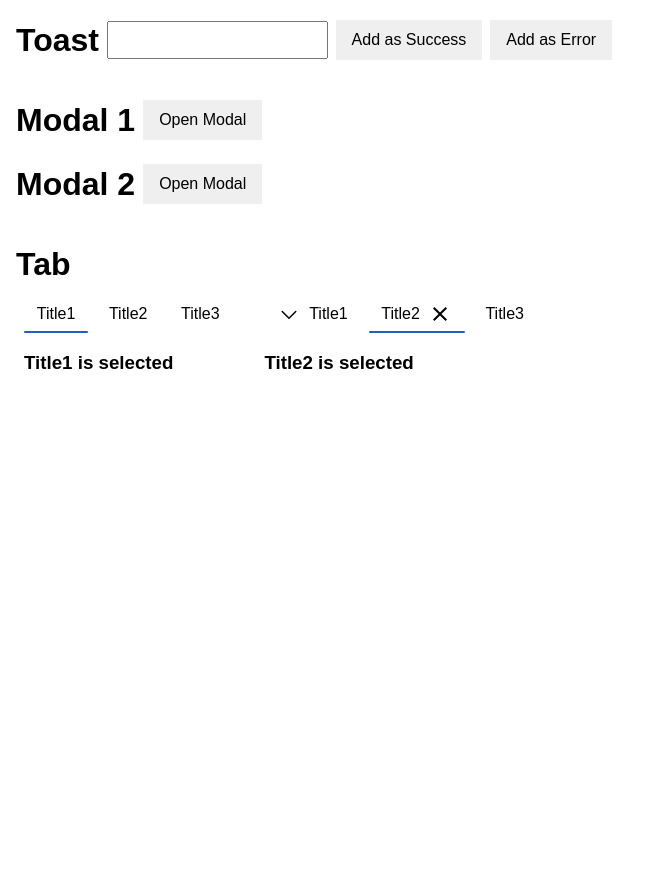
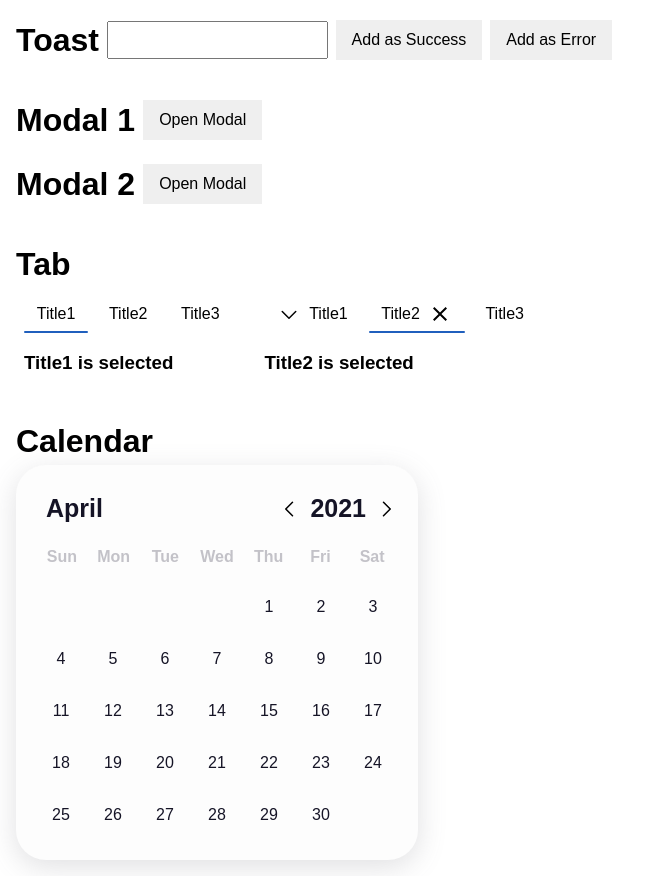
Before and after one commit to glRajkumar/React_components, a React (Create React App) app: page / in a window 1280 px wide. Shown: the whole page, without its empty margins (0-663 px from the left). Before the commit the page ends 800 px from the top, so only its background shows below. Built offline with nearby package versions, Linux system fonts and the light colour scheme.

Commit message:
calendar added

```diff
--- a/src/App.js
+++ b/src/App.js
@@ -1,3 +1,4 @@
+import Calendar from "./components/Calender";
 import Toast from "./components/Toast";
 import Modal from "./components/Modal";
 import Tab from "./components/Tab";
@@ -8,6 +9,7 @@ function App() {
       <Toast />
       <Modal />
       <Tab />
+      <Calendar />
     </>
   )
 }
--- /dev/null
+++ b/src/components/Calender/Calendar.js
@@ -0,0 +1,93 @@
+import React, { useEffect, useState } from 'react';
+import { ReactComponent as Arrow } from '../../svg/arrow.svg';
+import { months, generateCalendar } from './Heler';
+import '../../css/calendar.css';
+
+function Calendar() {
+  const [showMonths, setShowMonths] = useState(false)
+  const [monthName, setMonthName] = useState("")
+  const [active, setActive] = useState(-1)
+  const [month, setMonth] = useState(0)
+  const [year, setYear] = useState("")
+  const [days, setDays] = useState([])
+
+  useEffect(() => {
+    let currentDate = new Date()
+    let currentMonth = currentDate.getMonth()
+    let currentYear = currentDate.getFullYear()
+    updateData(currentMonth, currentYear)
+  }, [])
+
+  const updateData = (newMonth, newYear) => {
+    let data = generateCalendar(newMonth, newYear)
+    setMonthName(data.monthName)
+    setMonth(data.month)
+    setDays([...data.days])
+    setYear(data.year)
+    setActive(-1)
+  }
+
+  const changeByYear = isNext => {
+    let newYear = isNext ? year + 1 : year - 1
+    updateData(month, newYear)
+  }
+
+  const changeByMonth = newMonth => {
+    updateData(newMonth, year)
+    setShowMonths(false)
+  }
+
+  const updateActive = (index, day) => {
+    console.log(new Date(year, month, day))
+    setActive(index)
+  }
+
+  return (
+    <div className="calendar">
+      <div className="df calendar-header">
+        <p className="month-picker cp" onClick={() => setShowMonths(true)}>{monthName}</p>
+        <Arrow className="rotateZ90 cp" onClick={() => changeByYear(false)} />
+        <p>{year}</p>
+        <Arrow className="rotateZ270 cp" onClick={() => changeByYear(true)} />
+      </div>
+
+      <div className="calendar-body">
+        <div className="calendar-week-day">
+          <div>Sun</div>
+          <div>Mon</div>
+          <div>Tue</div>
+          <div>Wed</div>
+          <div>Thu</div>
+          <div>Fri</div>
+          <div>Sat</div>
+        </div>
+
+        <div className="calendar-days">
+          {
+            days.map((day, i) => (
+              <div
+                key={i}
+                className={`dc calendar-day cp ${active === i ? "active" : ""}`}
+                onClick={() => updateActive(i, day)}
+              >
+                {day > 0 ? day : ""}
+              </div>
+            ))
+          }
+        </div>
+      </div>
+
+      <div className={`month-list ${showMonths ? "show" : ""}`}>
+        {
+          months.map((m, i) => (
+            <div className='dc cp' key={m} onClick={() => changeByMonth(i)}>
+              {m}
+            </div>
+          ))
+        }
+      </div>
+    </div>
+  )
+}
+
+export default Calendar
--- /dev/null
+++ b/src/components/Calender/Heler.js
@@ -0,0 +1,37 @@
+const months = ['January', 'February', 'March', 'April', 'May', 'June', 'July', 'August', 'September', 'October', 'November', 'December']
+
+const isLeapYear = year => {
+  return (year % 4 === 0 && year % 100 !== 0 && year % 400 !== 0) || (year % 100 === 0 && year % 400 === 0)
+}
+
+const getFebDays = (year) => {
+  return isLeapYear(year) ? 29 : 28
+}
+
+const generateCalendar = (month, year) => {
+  let days_of_month = [31, getFebDays(year), 31, 30, 31, 30, 31, 31, 30, 31, 30, 31]
+
+  let first_day = new Date(year, month, 1)
+
+  let days = []
+
+  for (let i = 0; i <= days_of_month[month] + first_day.getDay() - 1; i++) {
+    if (i >= first_day.getDay()) {
+      days.push(i - first_day.getDay() + 1)
+    } else {
+      days.push(0)
+    }
+  }
+
+  return {
+    year,
+    month,
+    monthName: months[month],
+    days
+  }
+}
+
+export {
+  months,
+  generateCalendar,
+}
--- /dev/null
+++ b/src/components/Calender/index.js
@@ -0,0 +1,14 @@
+import React from 'react';
+import Calendar from './Calendar';
+
+function CalContainer() {
+  return (
+    <div className='p-16'>
+      <h1>Calendar</h1>
+
+      <Calendar />
+    </div>
+  )
+}
+
+export default CalContainer
--- /dev/null
+++ b/src/css/calendar.css
@@ -0,0 +1,108 @@
+:root {
+    --bg-body: #f3f8fe;
+    --bg-main: #fdfdfd;
+    --bg-second: #c3c2c8;
+    --color-hover: hsl(218, 29%, 85%);
+    --color-txt: #151426;
+}
+
+.calendar {
+    box-shadow: rgba(100, 100, 111, 0.2) 0px 7px 29px 0px;
+    background-color: var(--bg-main);
+    border-radius: 30px;
+    height: max-content;
+    width: max-content;
+    position: relative;
+    overflow: hidden;
+    padding: 20px;
+}
+
+.calendar-header {
+    font-weight: 600;
+    font-size: 25px;
+    color: var(--color-txt);
+}
+
+.calendar-week-day {
+    height: 50px;
+    display: grid;
+    grid-template-columns: repeat(7, 1fr);
+    font-weight: 600;
+}
+
+.calendar-week-day div {
+    display: grid;
+    place-items: center;
+    color: var(--bg-second);
+}
+
+.calendar-days {
+    display: grid;
+    grid-template-columns: repeat(7, 1fr);
+    gap: 2px;
+    color: var(--color-txt);
+}
+
+.calendar-day {
+    width: 50px;
+    height: 50px;
+    padding: 5px;
+    position: relative;
+    animation: to-top 1s forwards;
+    border-radius: 50%;
+}
+
+.calendar-day.active {
+    background-color: var(--color-txt);
+    color: var(--bg-body);
+    transition: .15s ease-out;
+}
+
+.month-picker {
+    border-radius: 10px;
+    margin-right: auto;
+    padding: 5px 10px;
+}
+
+.calendar-day:hover:not(.active),
+.month-picker:hover,
+.month-list div:hover {
+    background-color: var(--color-hover);
+}
+
+.month-list {
+    position: absolute;
+    width: 100%;
+    height: 100%;
+    top: 0;
+    left: 0;
+    background-color: var(--bg-main);
+    padding: 20px;
+
+    display: grid;
+    grid-template-columns: repeat(3, auto);
+    gap: 5px;
+    transform: scale(1.5);
+    visibility: hidden;
+    pointer-events: none;
+}
+
+.month-list.show {
+    background-color: white;
+    transform: scale(1);
+    visibility: visible;
+    pointer-events: visible;
+    transition: all 0.2s ease-in-out;
+}
+
+@keyframes to-top {
+    0% {
+        transform: translateY(100%);
+        opacity: 0;
+    }
+
+    100% {
+        transform: translateY(0);
+        opacity: 1;
+    }
+}
--- a/src/css/common.css
+++ b/src/css/common.css
@@ -29,3 +29,15 @@
 .mb-16 {
   margin-bottom: 1rem;
 }
+
+.rotateZ90 {
+  transform: rotateZ(90deg);
+}
+
+.rotateZ270 {
+  transform: rotateZ(270deg);
+}
+
+.cp{
+  cursor: pointer;
+}
```
